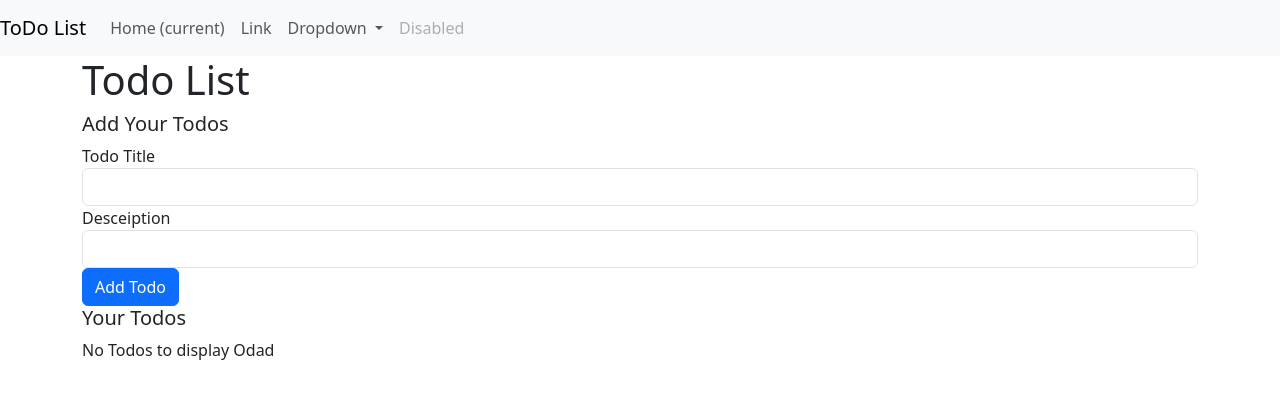
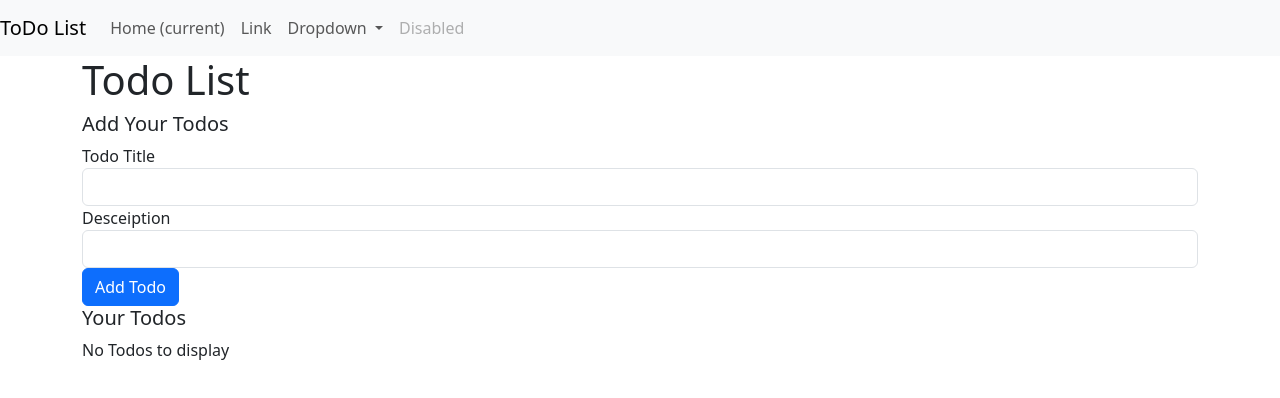
Before and after one commit to ashoksethy/Todo-list, an Angular app: page / in a window 1280 px wide. Shown: the top 398 px of the page. Built offline with nearby package versions, Linux system fonts and the light colour scheme.

Commit message:
UI chnages

```diff
--- a/src/app/MyComponents/todos/todos.component.html
+++ b/src/app/MyComponents/todos/todos.component.html
@@ -1,7 +1,7 @@
 <app-add-todo (todoAdd)="addTodo($event)"></app-add-todo>
 <h5>Your Todos</h5>
 <div *ngIf="this.todos.length === 0; then thenBlock else elseBlock"></div>
-<ng-template #thenBlock>No Todos to display Odad</ng-template>
+<ng-template #thenBlock>No Todos to display</ng-template>
 <ng-template #elseBlock>
   <div>
     <div *ngFor="let todo of todos">
```
